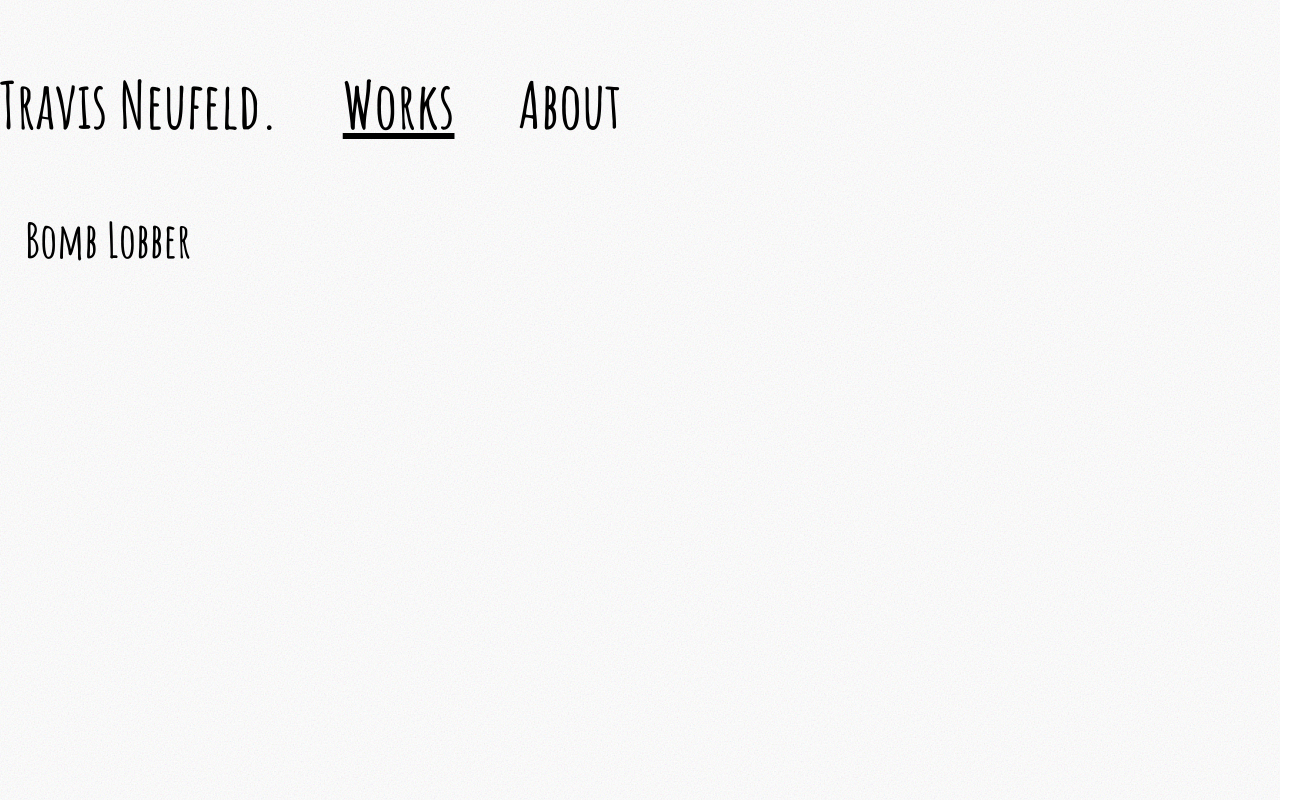
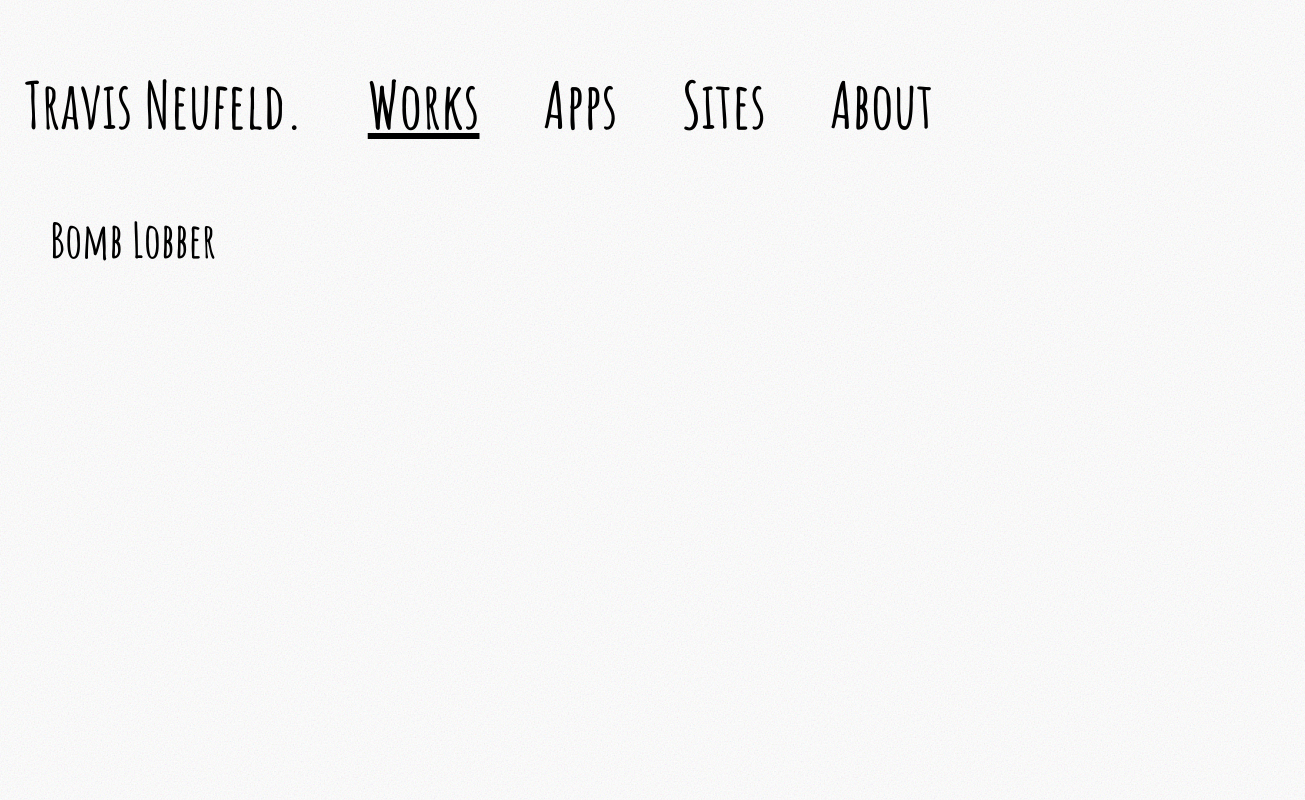
Before and after one commit to TravisJN/blog, a React (Create React App) app: page / in a window 1280 px wide. Shown: the whole page, 1305 px wide, since content can reach past the window. Built offline with nearby package versions, Linux system fonts and the light colour scheme.

Commit message:
Add pages

```diff
--- a/public/bomblobber/bomblobber.html
+++ b/public/bomblobber/bomblobber.html
@@ -12,9 +12,8 @@
 <link rel="stylesheet" href="index.css">
 </head>
 <body>
-    <canvas id="canvas"></canvas>\
+    <canvas id="canvas"></canvas>
     <script src="./lodash.js"></script>
-
     <script src="./main.js" type="module"></script>
 </body>
 </html>
--- a/src/App.css
+++ b/src/App.css
@@ -3,6 +3,7 @@
   flex-direction: column;
   height: 100vh;
   width: 100vw;
+  margin-left: 25px;
   /* background-color: rgba(255, 0, 0, 0.2); */
 }
 
@@ -29,6 +30,8 @@
   font-family: "Amatic SC";
   font-size: 3em;
   margin-left: 25px;
+  display: flex;
+  flex-direction: column;
 }
 
 .link {
--- a/src/App.js
+++ b/src/App.js
@@ -2,6 +2,8 @@ import React, { useState } from 'react';
 import './App.css';
 import Works from './components/Works';
 import About from './components/About';
+import Apps from './components/Apps';
+import Sites from './components/Sites';
 
 function App() {
   const [currentView, setView] = useState('Works');
@@ -17,6 +19,18 @@ function App() {
           Works
         </p>
         <p
+          className={`header-text link ${currentView === 'Apps' ? 'underline' : ''}`}
+          onClick={() => setView('Apps')}
+        >
+          Apps
+        </p>
+        <p
+          className={`header-text link ${currentView === 'Sites' ? 'underline' : ''}`}
+          onClick={() => setView('Sites')}
+        >
+          Sites
+        </p>
+        <p
           className={`header-text link ${currentView === 'About' ? 'underline' : ''}`}
           onClick={() => setView('About')}
         >
@@ -24,6 +38,8 @@ function App() {
         </p>
       </div>
       {currentView === 'Works' && <Works />}
+      {currentView === 'Apps' && <Apps />}
+      {currentView === 'Sites' && <Sites />}
       {currentView === 'About' && <About />}
     </div>
   );
--- /dev/null
+++ b/src/components/Apps.js
@@ -0,0 +1,20 @@
+import React, { useState } from 'react';
+
+function Apps() {
+  const [currentApp, setApp] = useState(null);
+
+  return (
+    <div className="main-container">
+      <div className="links-list">
+        <span className="link" onClick={() => setApp('Logger')}>Logger</span>
+      </div>
+      {currentApp === 'Logger' &&
+        <div>
+
+        </div>
+      }
+    </div>
+  );
+}
+
+export default Apps;
--- /dev/null
+++ b/src/components/Sites.js
@@ -0,0 +1,14 @@
+import React from 'react';
+
+function Sites() {
+  return (
+    <div className="main-container">
+      <div className="links-list">
+        <a href="http://brewingandbeer.com" className="link" onClick={() => console.log('clicked brewing and beer')}>Brewing and Beer</a>
+        <a href="https://practicalagile842645152.wordpress.com" className="link" onClick={() => console.log('clicked sensible agile')}>Sensible Agile</a>
+      </div>
+    </div>
+  );
+}
+
+export default Sites;
```
